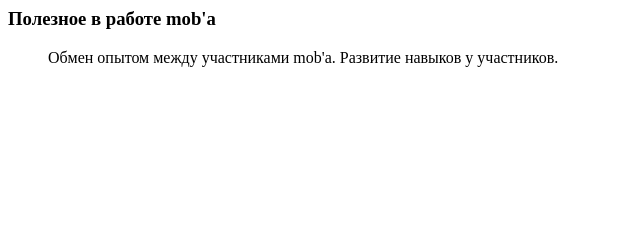
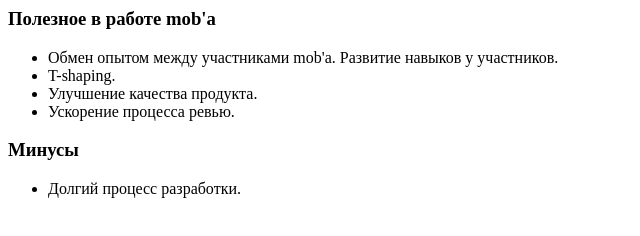
Before and after one commit to mrradu/shifteee.github.io, a plain HTML site: page page.html in a window 1280 px wide. Shown: the whole page, without its empty margins (0-640 px from the left). Drawn offline with Linux system fonts and the light colour scheme.

Commit message:
Create page.html

```diff
--- a/page.html
+++ b/page.html
@@ -2,8 +2,17 @@
     <head>
         <title></title>
     </head>
-    <h3>Полезное в работе mob'а</h3>
-    <ul>Обмен опытом между участниками mob'а. Развитие навыков у участников.</ul>
-    <ul></ul>
-    <ul></ul>
+    <body>
+        <h3>Полезное в работе mob'а</h3>
+        <ul>
+            <li>Обмен опытом между участниками mob'а. Развитие навыков у участников.</li>
+            <li>T-shaping.</li>
+            <li>Улучшение качества продукта.</li>
+            <li>Ускорение процесса ревью.</li>
+        </ul>
+        <h3>Минусы</h3>
+        <ul>
+            <li>Долгий процесс разработки.</li>
+        </ul>
+    </body>
 </html>
```
